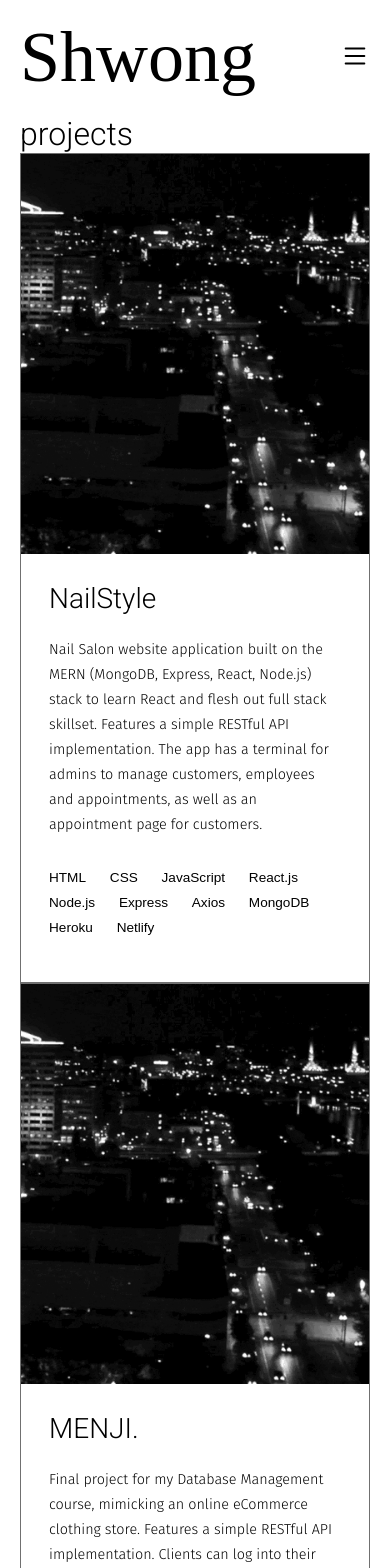
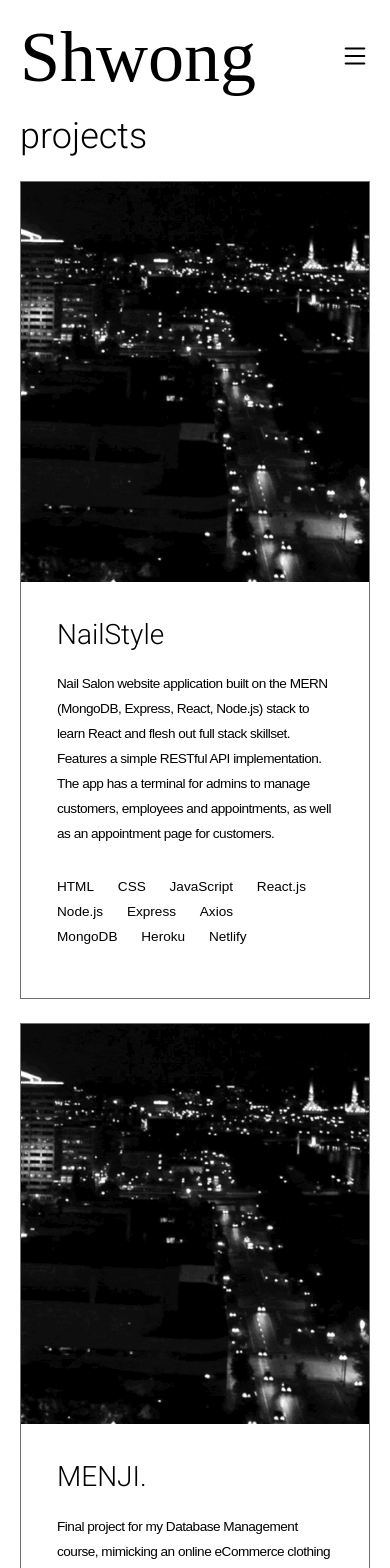
Before and after one commit to Shewng/personal-portfolio, a Next.js app: page /projects in a window 390 px wide. Shown: the top 1568 px of the page. Built offline with nearby package versions, Linux system fonts and the light colour scheme; a web font is replaced by a local one.

Commit message:
projects page complete + responsive

```diff
--- a/components/Project.js
+++ b/components/Project.js
@@ -1,5 +1,6 @@
 import React from "react";
 import styles from "../styles/components/Project.module.scss";
+import Image from "next/image";
 
 function Project({ projectName, description, technologies }) {
   console.log("tech: " + technologies);
--- a/pages/projects/index.js
+++ b/pages/projects/index.js
@@ -75,7 +75,8 @@ const Projects = () => {
 
   const chaisweetObj = {
     projectName: "ChaiSweetCookies",
-    description: "",
+    description:
+      "Work-in-progress website built on React for my sister’s small local business. She needed her own site in order to sell, promote and showcase her business in a more professional manner. Informed by her suggestions and other user feedback, I designed and developed the site with the intention of a lighthearted, jovial (comforting, playful, spirited) aesthetic.",
     technologies: [
       "HTML",
       "SCSS",
@@ -90,9 +91,9 @@ const Projects = () => {
   return (
     <div className={styles["projects-container"]}>
       <h3>projects</h3>
+      <Link href="/projects/nailstyle">
+        <a className={styles.link}>
           <div className={styles["project-display"]}>
-        <Link href="/projects/nailstyle">
-          <a>
             <div className={styles["image-container"]}>
               <Image
                 src={placeholder}
@@ -102,12 +103,12 @@ const Projects = () => {
               />
             </div>
             <Project {...nailstyleObj} />
+          </div>
         </a>
       </Link>
-      </div>
+      <Link href="/projects/menji">
+        <a className={styles.link}>
           <div className={styles["project-display"]}>
-        <Link href="/projects/menji">
-          <a>
             <div className={styles["image-container"]}>
               <Image
                 src={placeholder}
@@ -117,13 +118,13 @@ const Projects = () => {
               />
             </div>
             <Project {...menjiObj} />
+          </div>
         </a>
       </Link>
-      </div>
 
+      <Link href="/projects/portfolio">
+        <a className={styles.link}>
           <div className={styles["project-display"]}>
-        <Link href="/projects/portfolio">
-          <a>
             <div className={styles["image-container"]}>
               <Image
                 src={placeholder}
@@ -133,13 +134,13 @@ const Projects = () => {
               />
             </div>
             <Project {...portfolioObj} />
+          </div>
         </a>
       </Link>
-      </div>
 
+      <Link href="/projects/makeapp">
+        <a className={styles.link}>
           <div className={styles["project-display"]}>
-        <Link href="/projects/makeapp">
-          <a>
             <div className={styles["image-container"]}>
               <Image
                 src={placeholder}
@@ -149,12 +150,12 @@ const Projects = () => {
               />
             </div>
             <Project {...makeappObj} />
+          </div>
         </a>
       </Link>
-      </div>
+      <Link href="/projects/pvz">
+        <a className={styles.link}>
           <div className={styles["project-display"]}>
-        <Link href="/projects/pvz">
-          <a>
             <div className={styles["image-container"]}>
               <Image
                 src={placeholder}
@@ -164,12 +165,12 @@ const Projects = () => {
               />
             </div>
             <Project {...pvzObj} />
+          </div>
         </a>
       </Link>
-      </div>
+      <Link href="/projects/minesweeper">
+        <a className={styles.link}>
           <div className={styles["project-display"]}>
-        <Link href="/projects/minesweeper">
-          <a>
             <div className={styles["image-container"]}>
               <Image
                 src={placeholder}
@@ -179,12 +180,13 @@ const Projects = () => {
               />
             </div>
             <Project {...minesweeperObj} />
+          </div>
         </a>
       </Link>
-      </div>
+
+      <Link href="/projects/smartspace">
+        <a className={styles.link}>
           <div className={styles["project-display"]}>
-        <Link href="/projects/smartspace">
-          <a>
             <div className={styles["image-container"]}>
               <Image
                 src={placeholder}
@@ -194,12 +196,13 @@ const Projects = () => {
               />
             </div>
             <Project {...smartspaceObj} />
+          </div>
         </a>
       </Link>
-      </div>
+
+      <Link href="/projects/chaisweetbakery">
+        <a className={styles.link}>
           <div className={styles["project-display"]}>
-        <Link href="/projects/chaisweetbakery">
-          <a>
             <div className={styles["image-container"]}>
               <Image
                 src={placeholder}
@@ -209,9 +212,9 @@ const Projects = () => {
               />
             </div>
             <Project {...chaisweetObj} />
+          </div>
         </a>
       </Link>
-      </div>
     </div>
   );
 };
--- a/styles/components/Project.module.scss
+++ b/styles/components/Project.module.scss
@@ -1,7 +1,12 @@
 @use "../variables" as var;
+@use "../mixins";
 
 .project-container {
-  padding: 1.75em;
+  padding: 2.25em;
+  width: auto;
+  @include mixins.mediaQuery(laptop) {
+    width: 75%;
+  }
 }
 
 .project-title {
@@ -12,12 +17,14 @@
 }
 
 .project-description {
-  font-family: var.$fira;
-  font-size: 0.9em;
+  font-family: var.$duru;
+  font-size: 0.85em;
   font-weight: 300;
   line-height: 25px;
+  letter-spacing: -0.5px;
   margin-top: 1.5em;
   margin-bottom: 2em;
+  width: auto;
 }
 
 .project-tech {
--- a/styles/globals.scss
+++ b/styles/globals.scss
@@ -37,7 +37,7 @@ hr {
 
 h3 {
   font-family: var.$roboto;
-  font-size: 2em;
+  font-size: 2.25em;
   font-weight: 300;
   margin: 0;
 }
--- a/styles/pages/About.module.scss
+++ b/styles/pages/About.module.scss
@@ -16,9 +16,9 @@
   padding: 0 0.75em;
 
   p {
-    font-family: var.$fira;
+    font-family: var.$duru;
     font-weight: 300;
-    font-size: 0.9em;
+    font-size: 0.85em;
     letter-spacing: -0.5px;
     line-height: 25px;
     margin-top: 1em;
--- a/styles/pages/Projects.module.scss
+++ b/styles/pages/Projects.module.scss
@@ -3,18 +3,32 @@
 
 .projects-container {
   padding: 0 0.75em;
+
+  @include mixins.mediaQuery(laptop) {
+    padding: 0;
+  }
 }
 
 .project-display {
+  border: 1px solid #707070;
+  margin: 1.5em 0;
+
   display: flex;
   flex-direction: column;
 
-  border: 1px solid #707070;
+  @include mixins.mediaQuery(laptop) {
+    flex-direction: row;
+  }
 }
 
 .image-container {
   position: relative;
   min-height: 400px;
+  width: 100%;
+
+  @include mixins.mediaQuery(laptop) {
+    width: 50%;
+  }
 }
 
 .box {
```
Lines whose indentation alone changed are shown as unchanged.
